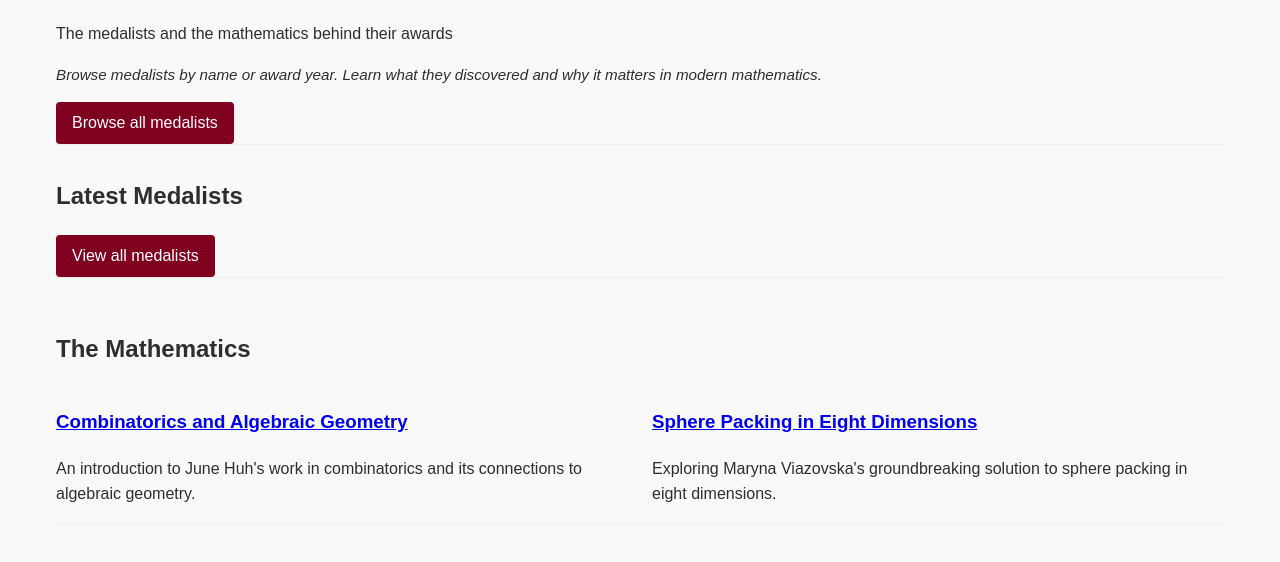
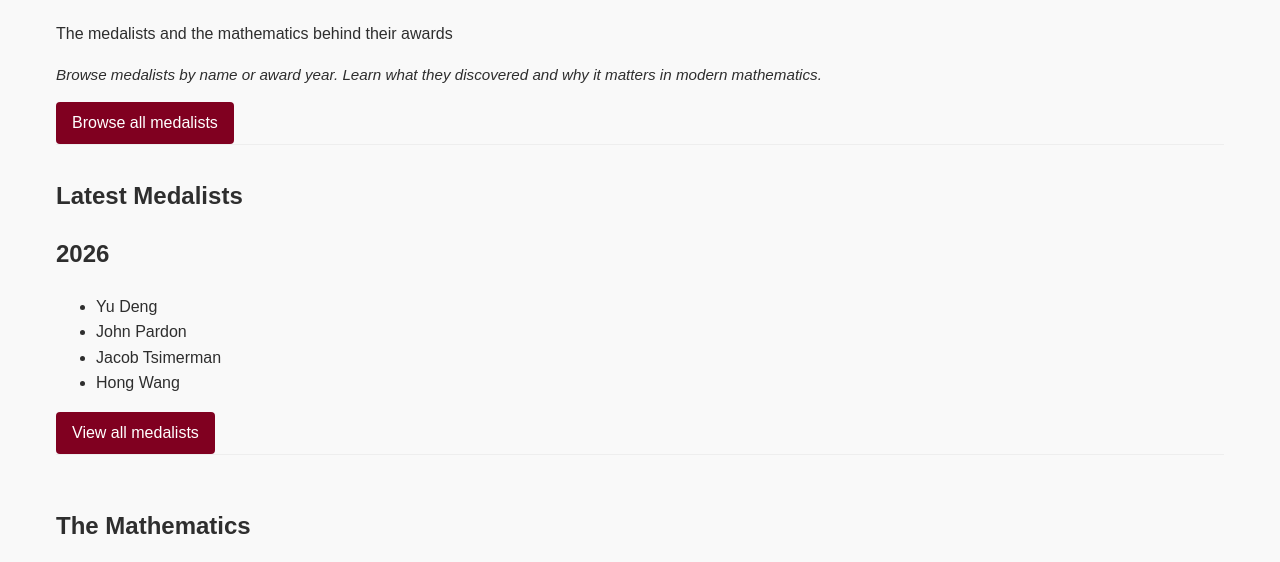
Before and after one commit to thesunclear/fieldsmedal.org, a plain HTML site: page index.html in a window 1280 px wide. Shown: the part 208-770 px from the top of the page. Drawn offline with Linux system fonts and the light colour scheme.

Commit message:
Add files via upload

```diff
--- a/index.html
+++ b/index.html
@@ -29,7 +29,8 @@
         <section aria-labelledby="latest-medalists-heading">
             <h2 id="latest-medalists-heading">Latest Medalists</h2>
             <!-- BEGIN GENERATED LATEST MEDALISTS -->
-            <!-- END GENERATED LATEST MEDALISTS -->
+<h2>2026</h2><ul><li>Yu Deng</li><li>John Pardon</li><li>Jacob Tsimerman</li><li>Hong Wang</li></ul>
+        <!-- END GENERATED LATEST MEDALISTS -->
             <a href="medalists.html">View all medalists</a>
         </section>
 
```
